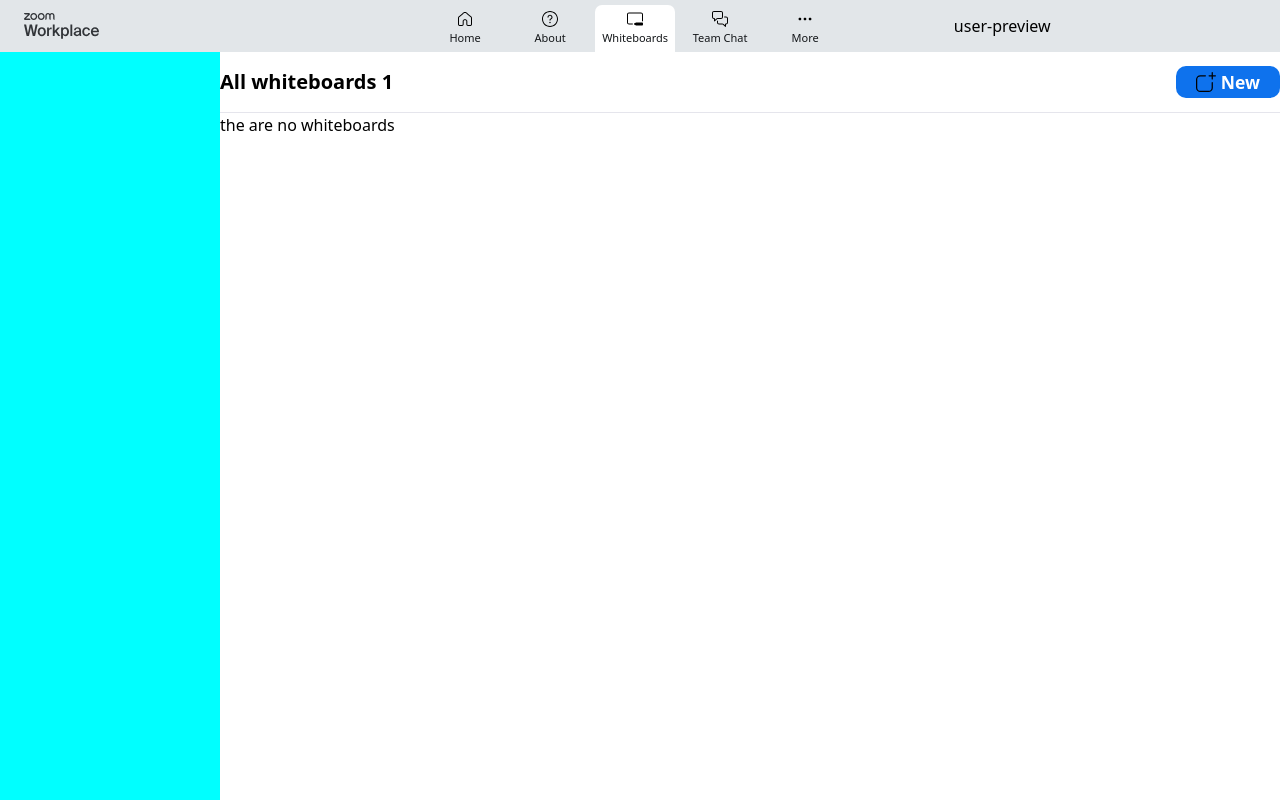
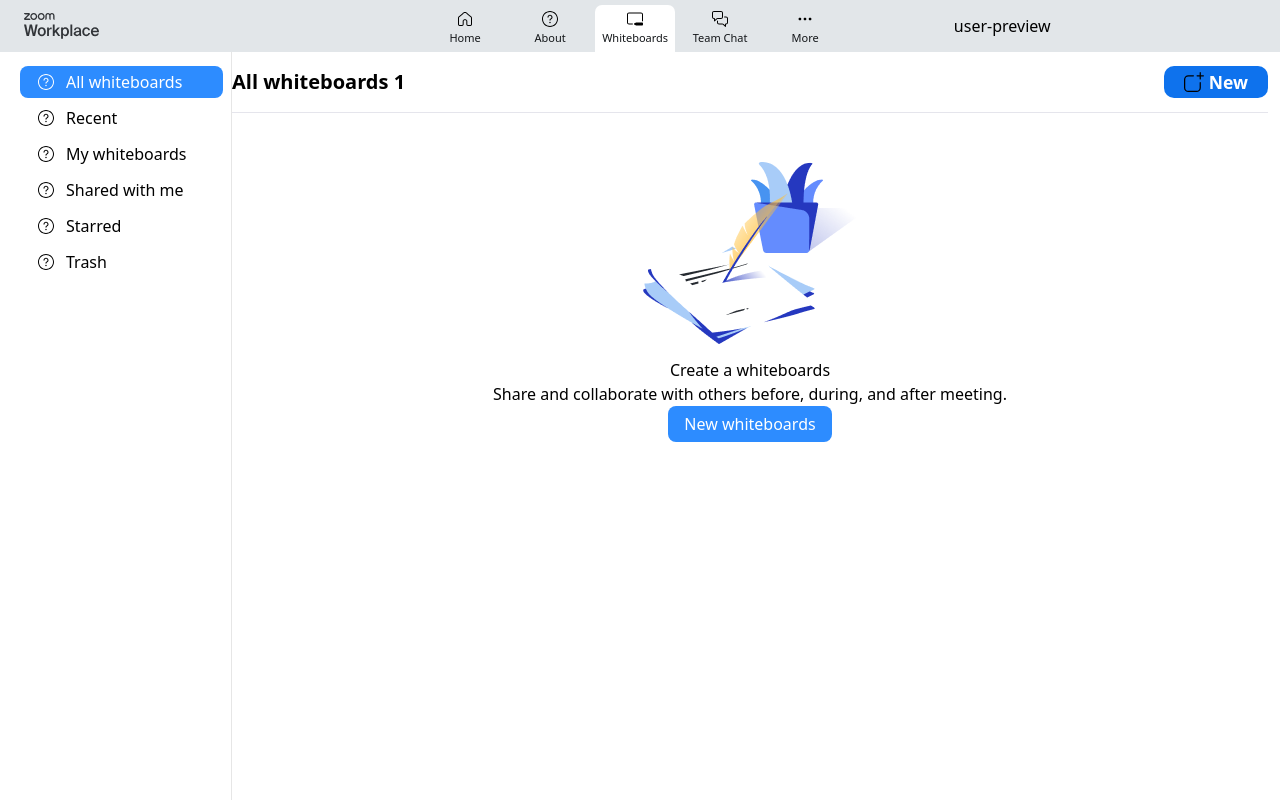
Before and after one commit to tal0311/zoom-coding-academy, a React (Vite) app: page /wb/dashboard/1 in a window 1280 px wide. Built offline with nearby package versions, Linux system fonts and the light colour scheme.

Commit message:
F/ add ActionSidebar and  to whiteboards

```diff
--- a/src/App.css
+++ b/src/App.css
@@ -89,11 +89,10 @@
         }
       }
     }
-
-    .prime-btn {
-      @apply bg-[color:var(--color-primary)] text-[color:var(--color-background)] px-4 py-1.5 rounded-lg;
-    }
   }
+}
+.prime-btn {
+  @apply bg-[color:var(--color-primary)] text-[color:var(--color-background)] px-4 py-1.5 rounded-lg;
 }
 
 .note-details {
--- a/src/assets/styles/wb.css
+++ b/src/assets/styles/wb.css
@@ -1,11 +1,13 @@
 .wb-index {
-    grid-column: 1/-1 !important;
+    /* grid-column: 1/-1 !important;
     display: grid;
     background-color: #fff;
     grid-template-columns: auto 1fr;
-    grid-template-rows: 61px 1fr;
+    grid-template-rows: 61px 1fr; */
 
-    .wb-sidebar {
+    @apply grid grid-cols-[220px_1fr] bg-[--color-background];
+
+    /* .wb-sidebar {
         grid-row: 1/-1;
         grid-column: 1;
         background-color: aqua;
@@ -13,8 +15,8 @@
 
         @media (width>720px) {
             width: 220px;
-        }
-    }
+        } */
+    /* } */
     .wb-header {
         grid-column: 2;
         /* background-color: blue; */
--- a/src/cmps/ActionSidebar.jsx
+++ b/src/cmps/ActionSidebar.jsx
@@ -7,7 +7,12 @@
         icon: 'About',
     },
     {
-        forCmp: ['note'],
+        forCmp: ['wb'],
+        title: 'All whiteboards',
+        icon: 'About',
+    },
+    {
+        forCmp: ['note', 'wb'],
         title: 'Recent',
         icon: 'About',
     },
@@ -17,17 +22,22 @@
         icon: 'About',
     },
     {
-        forCmp: ['note'],
+        forCmp: ['wb'],
+        title: 'My whiteboards',
+        icon: 'About',
+    },
+    {
+        forCmp: ['note', 'wb'],
         title: 'Shared with me',
         icon: 'About',
     },
     {
-        forCmp: ['note'],
+        forCmp: ['note', 'wb'],
         title: 'Starred',
         icon: 'About',
     },
     {
-        forCmp: ['note'],
+        forCmp: ['note', 'wb'],
         title: 'Trash',
         icon: 'About',
     },
--- a/src/cmps/NotFoundActions.jsx
+++ b/src/cmps/NotFoundActions.jsx
@@ -41,19 +41,54 @@
             text1: 'Make space for new ideas',
             text2: 'When you remove a note, it will appear here for 30 days.'
         },
-    }
+    },
+    wb: {
+        'All whiteboards': {
+            img: allImg,
+            text1: 'Create a whiteboards',
+            text2: 'Share and collaborate with others before, during, and after meeting.',
+            buttonText: 'New whiteboards'
+        },
+        'Recent': {
+            img: recentImg,
+            text1: 'Create a whiteboards',
+            text2: 'Share and collaborate with others before, during, and after meeting.',
+            buttonText: 'New whiteboards'
+        },
+        'My whiteboards': {
+            img: myImg,
+            text1: 'Create Your first whiteboards',
+            text2: 'Keep it for you or share with your crew!',
+            buttonText: 'New whiteboards'
+        },
+        'Shared with me': {
+            img: sharedImg,
+            text1: 'Did someone say teamwork?',
+            text2: 'When a whiteboards is shared with you, it will appear here.'
+        },
+        'Starred': {
+            img: starImg,
+            text1: 'Give important whiteboards a star',
+            text2: 'This will help you find your most important whiteboards later.'
+        },
+        'Trash': {
+            img: trashImg,
+            text1: 'Sometimes it`s nice to clear out and mack some space for new ideas',
+            text2: 'When you remove a whiteboards, it will appear here for 30 days.'
+        },
+    },
 };
 
-export function NotFoundActions({ label, operator }) {
+export function NotFoundActions({ label, operator, CBF }) {
     const actionData = allNotFoundAction[operator]?.[label];
 
     if (!actionData) return null;
     return (
         <article className="not-found-actions justify-center justify-items-center gap-2.5 p-10">
-            <img src={actionData.img} alt="" />
-            <h1>{actionData.text1}</h1>
-            <p>{actionData.text2}</p>
-            {actionData.buttonText && <button className="prime-btn">{actionData.buttonText}</button>}
+            {actionData.img && <img src={actionData.img} alt="" />}
+            {actionData.text1 && <h1>{actionData.text1}</h1>}
+            {actionData.text2 && <p>{actionData.text2}</p>}
+            {actionData.buttonText && <button className="prime-btn" onClick={CBF}>{actionData.buttonText}</button>}
         </article>
     )
 }
--- a/src/pages/NoteIndex.jsx
+++ b/src/pages/NoteIndex.jsx
@@ -90,6 +90,10 @@
         }
     }
 
+    function onNewNote() {
+        console.log('new note');
+    }
+
     if (!notesToDisplay) return <h1>loading...</h1>;
     return (
         <section className="note-index">
@@ -107,7 +111,7 @@
                         </div>
                         <NotesList notes={notesToDisplay} onStar={onStar} onTrash={onTrash} />
                     </section> :
-                    <NotFoundActions label={filter.label} operator={'note'} />
+                    <NotFoundActions label={filter.label} operator={'note'} CBF={onNewNote} />
                 }
             </main>
         </section>
--- a/src/pages/WbIndex.jsx
+++ b/src/pages/WbIndex.jsx
@@ -1,12 +1,23 @@
 import { useNavigate, useParams } from "react-router";
+import { useState } from "react";
+
+import { wbService } from "../services/wb";
+
+import { ActionSidebar } from "../cmps/ActionSidebar";
 import WbList from "../cmps/wb/WbList";
-import { wbService } from "../services/wb";
+import { NotFoundActions } from "../cmps/NotFoundActions";
 
 const WbIndex = () => {
     console.log('index render');
 
     const { folder } = useParams()
     const navigate = useNavigate()
+    const [allWb, setallWb] = useState([])
+    const [filter, setFilter] = useState({ label: 'All whiteboards', text: '' })
+
+    function onSetFilter(label) {
+        setFilter(prev => ({ ...prev, label }))
+    }
 
     async function onNewWb() {
         console.log('hi');
@@ -17,20 +28,26 @@
 
     return (
         <main className="wb-index">
-            <aside className="wb-sidebar">
+            {/* <aside className="wb-sidebar">
 
-            </aside>
-            <header className="wb-header" onClick={()=>{console.log('heyyy')}}>
-                <h2>All whiteboards {folder}</h2>
+            </aside> */}
+            <ActionSidebar onSetFilter={onSetFilter} label={filter.label} operator={'wb'} />
+            <main>
+                <header className="wb-header" onClick={() => { console.log('heyyy') }}>
+                    <h2>{filter.label} {folder}</h2>
                     <button className="flex" onClick={onNewWb}>
-                    <svg  xmlns="http://www.w3.org/2000/svg" viewBox="0 0 16 16"><symbol xmlns="http://www.w3.org/2000/svg" id="a" viewBox="0 0 16 16"><path d="M13.5.5a.5.5 0 0 0-1 0v2h-2a.5.5 0 0 0 0 1h2v2a.5.5 0 0 0 1 0v-2h2a.5.5 0 0 0 0-1h-2zM3.5 3.5A2.5 2.5 0 0 0 1 6v6.5A2.5 2.5 0 0 0 3.5 15H10a2.5 2.5 0 0 0 2.5-2.5v-4a.5.5 0 0 1 1 0v4A3.5 3.5 0 0 1 10 16H3.5A3.5 3.5 0 0 1 0 12.5V6a3.5 3.5 0 0 1 3.5-3.5h4a.5.5 0 0 1 0 1z" /></symbol><use href="#a" /></svg>
+                        <svg xmlns="http://www.w3.org/2000/svg" viewBox="0 0 16 16"><symbol xmlns="http://www.w3.org/2000/svg" id="a" viewBox="0 0 16 16"><path d="M13.5.5a.5.5 0 0 0-1 0v2h-2a.5.5 0 0 0 0 1h2v2a.5.5 0 0 0 1 0v-2h2a.5.5 0 0 0 0-1h-2zM3.5 3.5A2.5 2.5 0 0 0 1 6v6.5A2.5 2.5 0 0 0 3.5 15H10a2.5 2.5 0 0 0 2.5-2.5v-4a.5.5 0 0 1 1 0v4A3.5 3.5 0 0 1 10 16H3.5A3.5 3.5 0 0 1 0 12.5V6a3.5 3.5 0 0 1 3.5-3.5h4a.5.5 0 0 1 0 1z" /></symbol><use href="#a" /></svg>
                         <span>
                             New
 
                         </span>
                     </button>
                 </header>
-            <WbList></WbList>
+                {allWb.length ?
+                    <WbList></WbList> :
+                    <NotFoundActions label={filter.label} operator={'wb'} CBF={onNewWb} />
+                }
+            </main>
 
 
         </main>
```
Lines whose indentation alone changed are shown as unchanged.
